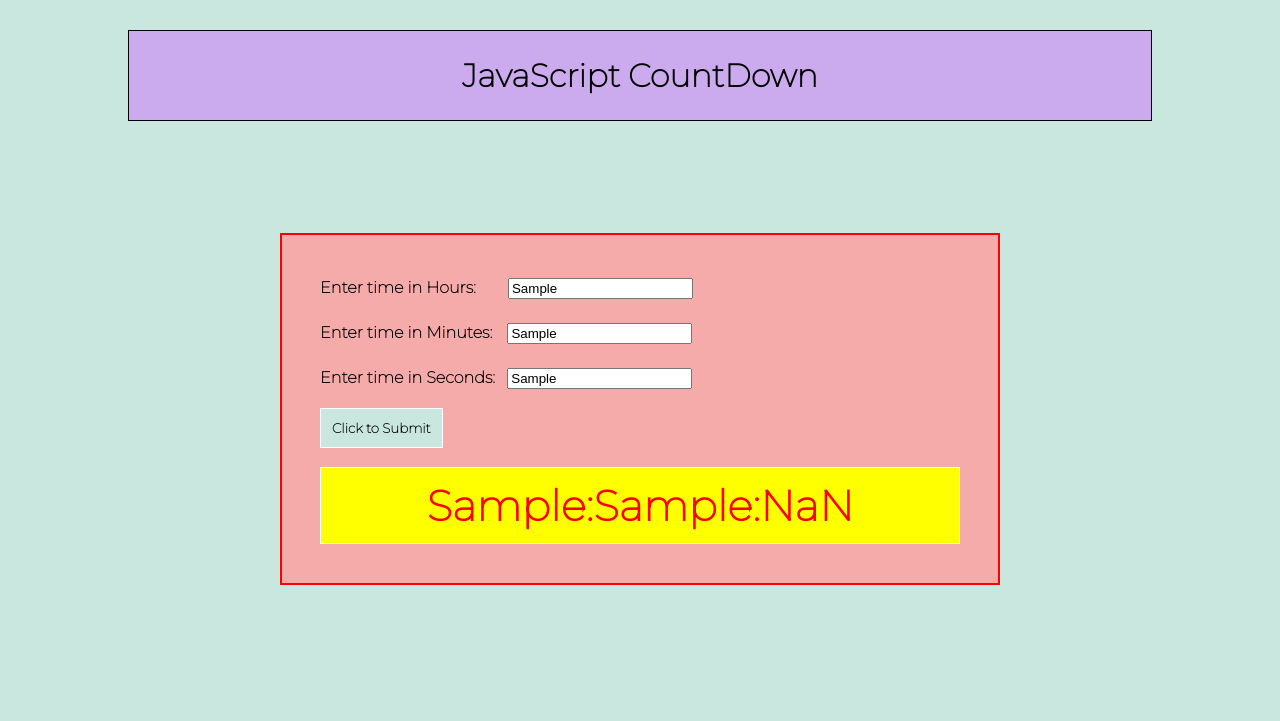
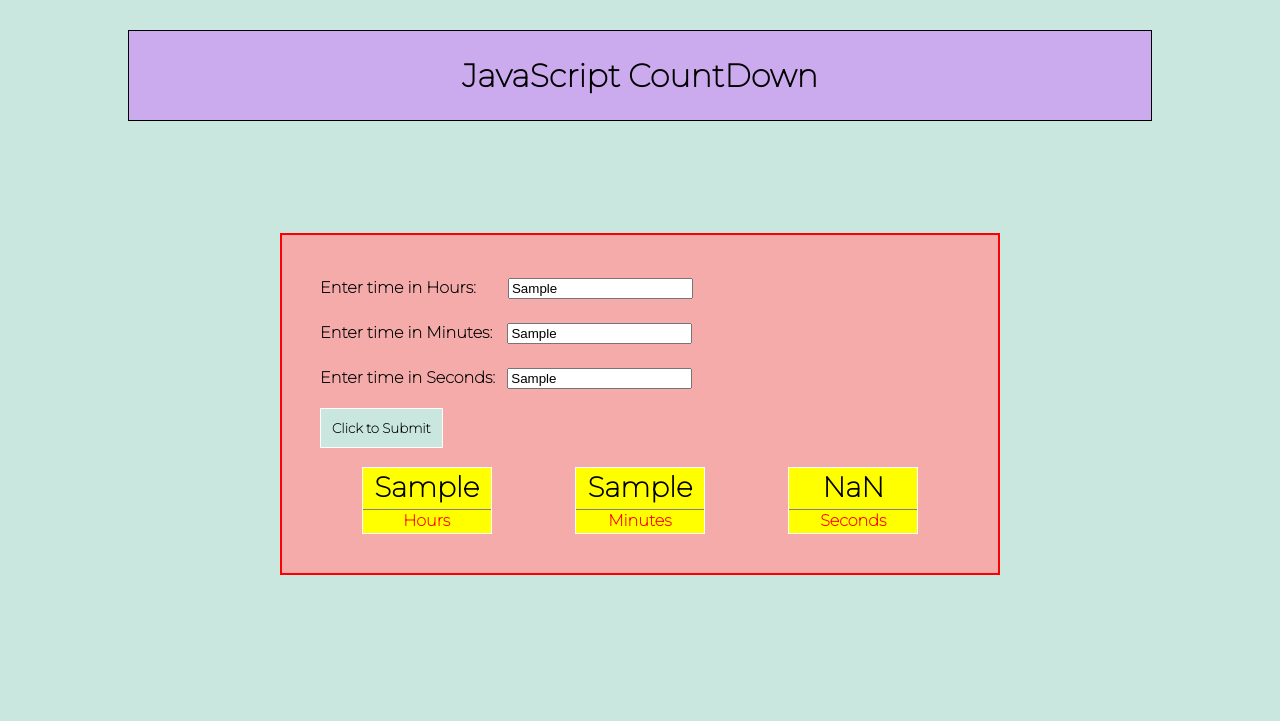
Before and after one commit to purshottamxkumar/javascript-countDown, a plain HTML site: page index.html in a window 1280 px wide. Both pictures are taken after typing "Sample", "Sample", "Sample" into the empty fields and a click on the button "Click to Submit". Shown: the top 721 px of the page. Drawn offline with Linux system fonts and the light colour scheme.

Commit message:
fixed the time bug

```diff
--- a/index.html
+++ b/index.html
@@ -29,7 +29,20 @@
             <button type = "submit" class="btn">Click to Submit</button>
         </form>
         <br>
-        <p id="countdown"></p>
+        <div class="count-down">
+            <div class="time-content">
+                <div class="Hours">00</div>
+                <p>Hours</p>
+            </div>
+            <div class="time-content">
+                <div class="Minutes">00</div>
+                <p>Minutes</p>
+            </div>
+            <div class="time-content">
+                <div class="Seconds">00</div>
+                <p>Seconds</p>
+            </div>
+        </div>
     </div>
     <div class="name">
         <a href="https://www.github.com/purshottamxkumar" target="_blank">By <i>Purshottam Kumar</i></a>
--- a/myscript.js
+++ b/myscript.js
@@ -1,20 +1,39 @@
-
-
 let refreshInterval;
 function todo() {
+
     clearInterval(refreshInterval);
 
-    if(document.getElementById("timeInHours").value > 1500) {
-        if(confirm("Minutes should be less than and equal to 1500. Enter the Minutes Again!")) {
+    // if(document.getElementById("timeInHours").value > 1500) {
+    //     if(confirm("Minutes should be less than and equal to 1500. Enter the Minutes Again!")) {
+    //         window.location.reload();
+    //     }
+    // }
+    // else {
+
+    // }
+
+    if(document.getElementById("timeInHours").value < 0 || document.getElementById("timeInHours").value > 24) {
+        if(confirm("Hours must be between 0-24 ")) {
             window.location.reload();
         }
     }
+
+    else if(document.getElementById("timeInMinutes").value < 0 || document.getElementById("timeInMinutes").value > 59) {
+        if(confirm("Minutes must be between 0-59 ")) {
+            window.location.reload();
+        }
+    }
+
+    else if(document.getElementById("timeInSeconds").value < 0 || document.getElementById("timeInSeconds").value > 59) {
+        if(confirm("Seconds must be between 0-59 ")) {
+            window.location.reload();
+        }
+    }
+
     else {
         refreshInterval = setInterval(updateCountDown, 1000); // it refreshes each second!
 
         console.log("This code will run if the Minutes are smaller than and equal to 1500.");
-
-        const ele = document.getElementById("countdown"); // where to show the countDown
 
         let hourRem = document.getElementById("timeInHours").value;
         if(hourRem >= 0 && hourRem < 10) {
@@ -32,7 +51,9 @@ function todo() {
         }
 
         function updateCountDown() {
-            ele.innerHTML = `${hourRem}:${minuteRem}:${secondRem}`;
+            document.getElementsByClassName("Hours")[0].innerHTML = `${hourRem}`;
+            document.getElementsByClassName("Minutes")[0].innerHTML = `${minuteRem}`;
+            document.getElementsByClassName("Seconds")[0].innerHTML = `${secondRem}`;
 
             // for hourRem
             if(parseInt(secondRem) == 0 && parseInt(minuteRem) == 0) {
--- a/styles.css
+++ b/styles.css
@@ -20,6 +20,16 @@ h1 {
 
 p {
     margin: 0;
+    padding: 0;
+
+    margin: 3% 0 3% 0;
+    padding-top: 1%;
+
+    background-color: yellow;
+    color: red;
+    border-top: 1.5px solid gray;
+
+    /* margin: 0;
     background-color: yellow;
     color: red;
     border: 1.5px solid #fff;
@@ -30,25 +40,11 @@ p {
 
     font-size: 265%;
     height: 75px;
-    width: auto;
-}
-
-p:hover {
-    border: 1.5px solid black;
+    width: auto; */
 }
 
 input {
     margin-top: 5px;
-}
-
-#timeInHours {
-    margin-left: 28px;
-}
-#timeInMinutes {
-    margin-left: 11px;
-}
-#timeInSeconds {
-    margin-left: 8px;
 }
 
 .header {
@@ -73,6 +69,16 @@ input {
     padding: 3%;
 }
 
+#timeInHours {
+    margin-left: 28px;
+}
+#timeInMinutes {
+    margin-left: 11px;
+}
+#timeInSeconds {
+    margin-left: 8px;
+}
+
 .btn {
     font-family: 'Montserrat', sans-serif;
     font-weight: 1000;
@@ -83,6 +89,46 @@ input {
 
 .btn:hover {
     border: 1.5px solid black;
+}
+
+.count-down {
+    display: flex;
+    justify-content: space-around;
+    align-items: center;
+}
+
+.time-content {
+    background-color: yellow;
+    width: 20%;
+    height: 65px;
+    text-align: center;
+
+    border: 1.5px solid #fff;
+}
+
+.time-content:hover {
+    border: 1.5px solid black;
+}
+
+.Hours {
+    font-size: 175%;
+    width: auto;
+    margin: 2px auto;
+    height: 35px;
+}
+
+.Minutes {
+    font-size: 175%;
+    width: auto;
+    margin: 2px auto;
+    height: 35px;
+}
+
+.Seconds {
+    font-size: 175%;
+    width: auto;
+    margin: 2px auto;
+    height: 35px;
 }
 
 .name {
@@ -113,13 +159,6 @@ input {
     .header {
         margin-top: 85px;
     }
-    .name {
-        /* border: 2px solid red; */
-        right: 20px;
-        bottom: 510px;
-        top: 10px;
-        font-size: 30px;
-    }
     .name:hover {
         font-size: 31px;
     }
@@ -132,4 +171,11 @@ input {
     #timeInSeconds {
         margin-left: 0;
     }
+    .name {
+        /* border: 2px solid red; */
+        right: 20px;
+        bottom: 510px;
+        top: 10px;
+        font-size: 30px;
+    }
 }
```
